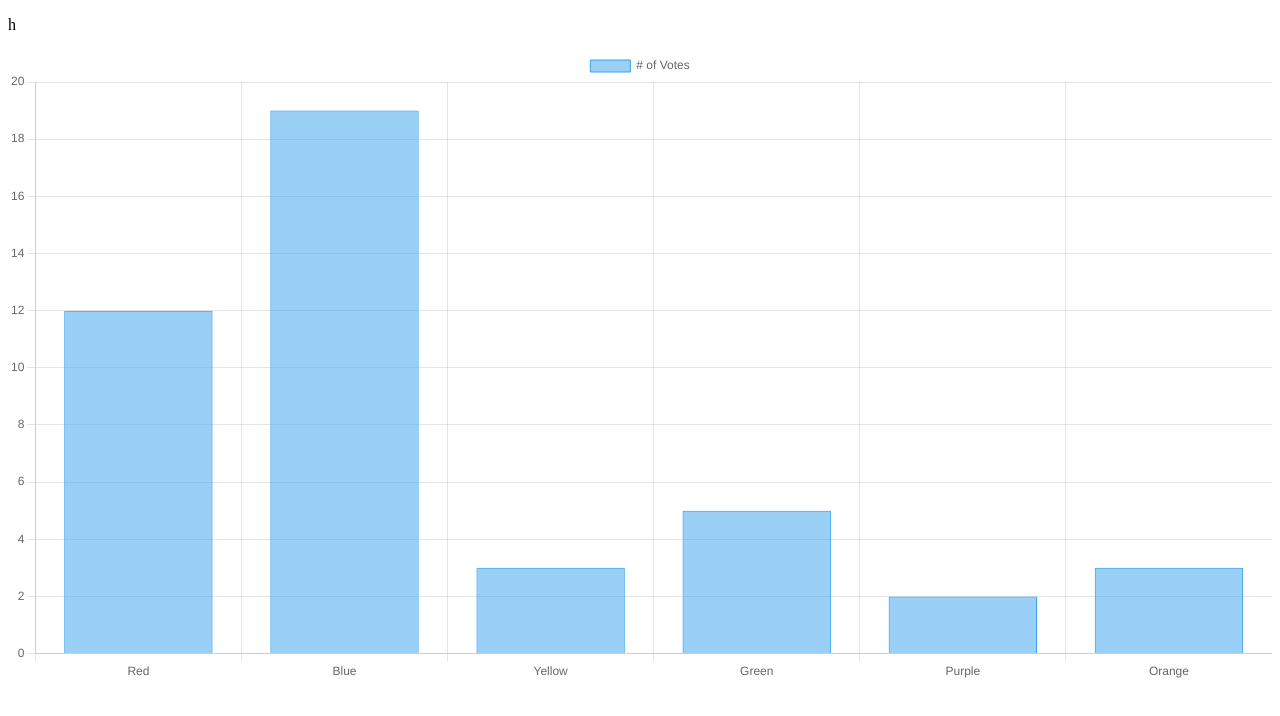
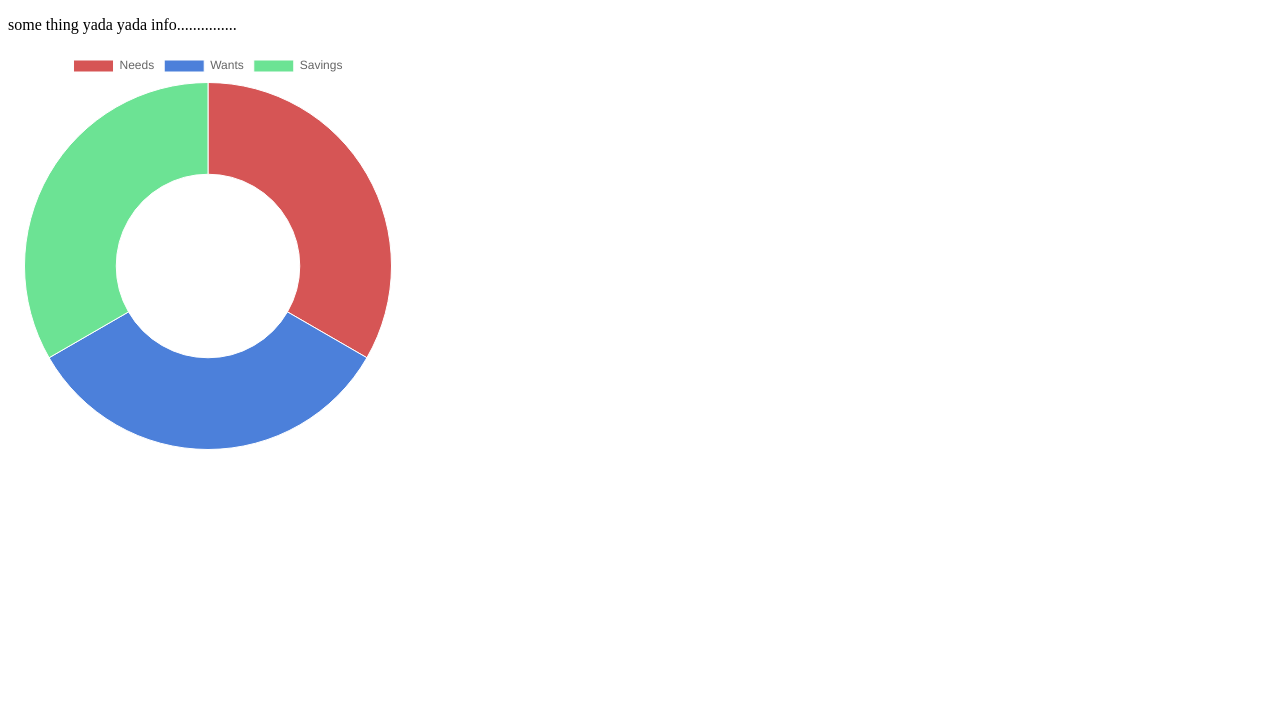
Before and after one commit to charlie-slime-sys/chart-js-charlie, a plain HTML site: page index.html in a window 1280 px wide. Drawn offline with nearby package versions, Linux system fonts and the light colour scheme.

Commit message:
made a doughnut chart, successfully!!
need to figure out how to put text in the middle of my doughnut chart.............

```diff
--- /dev/null
+++ b/app.css
@@ -0,0 +1,8 @@
+* {
+    box-sizing: border-box;
+}
+
+.over-chart {
+    width: 500px;
+    height: 400px;
+}
--- a/index.html
+++ b/index.html
@@ -5,13 +5,14 @@
   <meta charset="UTF-8">
   <meta name="viewport" content="width=device-width, initial-scale=1.0">
   <title>Chart.js example</title>
+  <link rel="stylesheet" href="app.css">
 </head>
 
 <body>
-    <p>h</p>
+  <p>some thing yada yada info...............</p>
 
 
-    <div>
+  <div class="over-chart">
     <canvas id="myChart"></canvas>
   </div>
 
@@ -21,22 +22,31 @@
     const ctx = document.getElementById('myChart');
 
     new Chart(ctx, {
-          type: 'bar',
+      type: 'doughnut',
       data: {
-            labels: ['Red', 'Blue', 'Yellow', 'Green', 'Purple', 'Orange'],
+        labels: ['Needs', 'Wants', 'Savings'],
         datasets: [{
-              label: '# of Votes',
-              data: [12, 19, 3, 5, 2, 3],
+          label: 'Total Amount of Money',
+          backgroundColor: [
+            '#d65555',
+            '#4c80da',
+            '#6ce394'
+          ],
+          data: [1500, 1500, 1500],
           borderWidth: 1
         }]
       },
-          options: {
-            scales: {
-              y: {
-                beginAtZero: true
-              }
-            }
-          }
+
+
+      //beneath has a thing where it manages the height like a bar chart....
+      //this is a doughnut chart so we don't need what is below
+      // options: {
+      //   scales: {
+      //     y: {
+      //       beginAtZero: true
+      //     }
+      //   }
+      // }
     });
   </script>
 </body>
```
Also changed, not shown: scripts.js (deleted, +0 -22 lines). Lines whose indentation alone changed are shown as unchanged.
